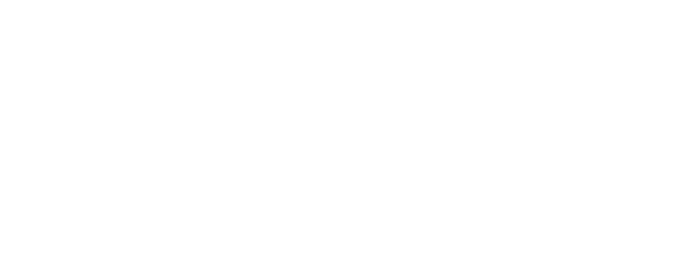
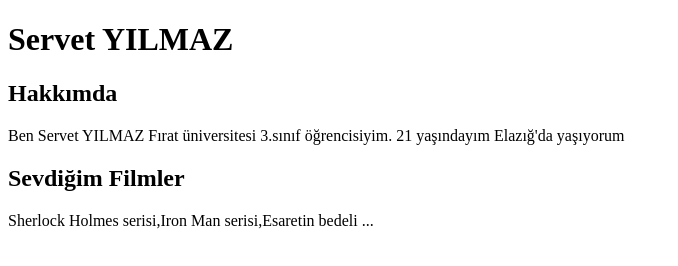
Before and after one commit to ServetYILMAZZ/denemee2, a plain HTML site: page index.html in a window 1280 px wide. Shown: the whole page, without its empty margins (0-678 px from the left). Drawn offline with Linux system fonts and the light colour scheme.

Commit message:
ikinci commit

```diff
--- a/index.html
+++ b/index.html
@@ -10,6 +10,20 @@
 
 <body>
 
+    <!-- Burda başlık kısmı yer alıyor -->
+
+    <h1>Servet YILMAZ</h1>
+
+    <h2>Hakkımda</h2>
+
+    <!-- Burda başlık kısmı sona eriyor -->
+
+    <!-- Hakkımda -->
+    <p>Ben Servet YILMAZ Fırat üniversitesi 3.sınıf öğrencisiyim. 21 yaşındayım Elazığ'da yaşıyorum</p>
+
+    <h2>Sevdiğim Filmler</h2>
+
+    <p>Sherlock Holmes serisi,Iron Man serisi,Esaretin bedeli ...</p>
 </body>
 
 </html>
```
